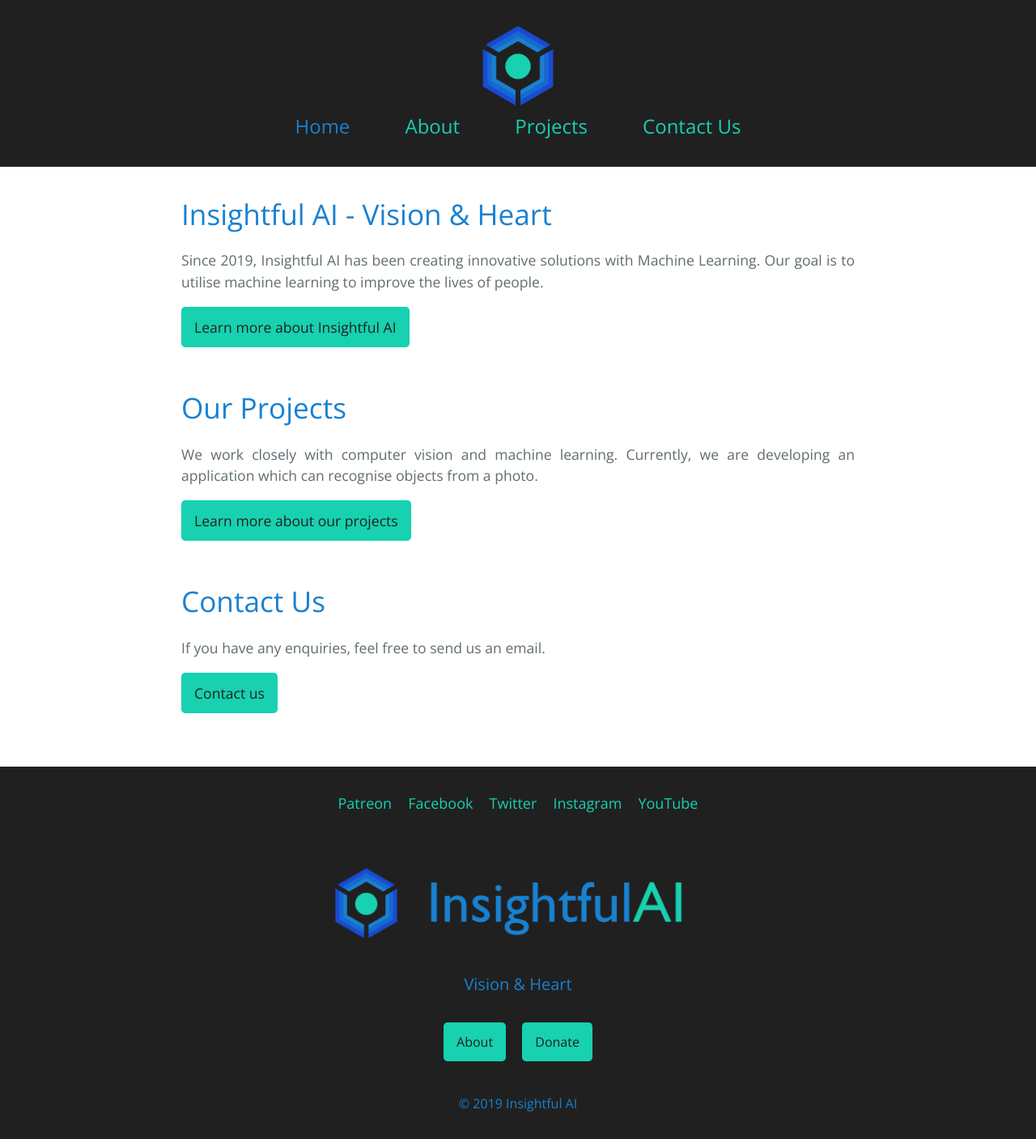
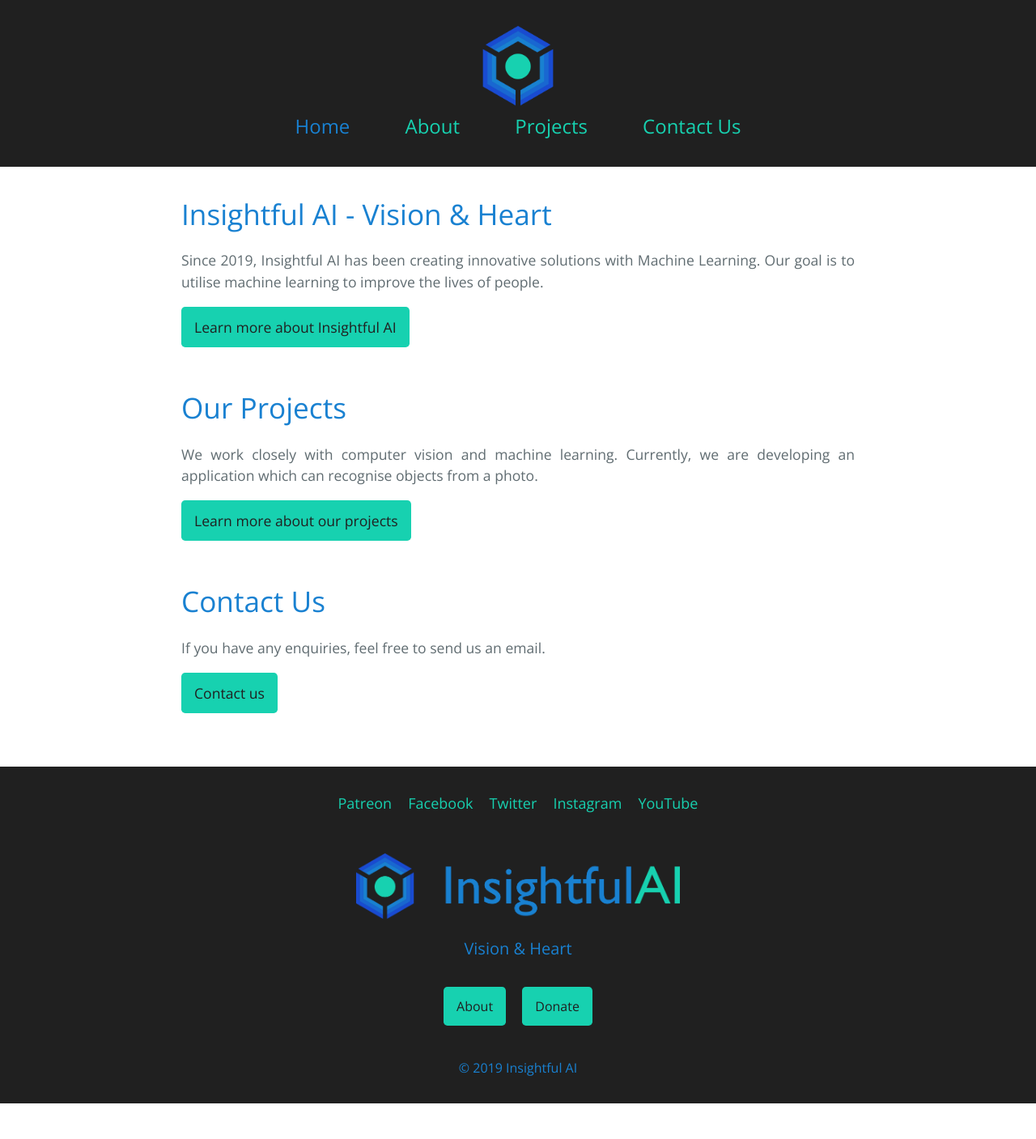
Before and after one commit to InsightfulAI/insightfulai.github.io, a Jekyll site: the page built from index.md, in a window 1280 px wide. Shown: the whole page at 81% size. Built offline with Jekyll 4.4.1, drawn with Linux system fonts in a browser that asks for light colours; after the commit the page ends 1363 px from its top, so only the background shows below that.

```diff
--- a/_layouts/default.html
+++ b/_layouts/default.html
@@ -38,7 +38,7 @@
       {% include social.html %}
       <br>
       <br>
-      <img src="/assets/images/LogoLarge.png" alt="InsightfulAI" width="500rem">
+      <img src="/assets/images/LogoLarge.png" alt="InsightfulAI" width="400rem">
       <h2 class="project-tagline">Vision & Heart</h2>
       <a href="/about.html" class="btn">About</a>
       <a href="https://www.patreon.com/insightfulai" class="btn">Donate</a>
```
Also changed, not shown: assets/images/LogoLarge.png.
